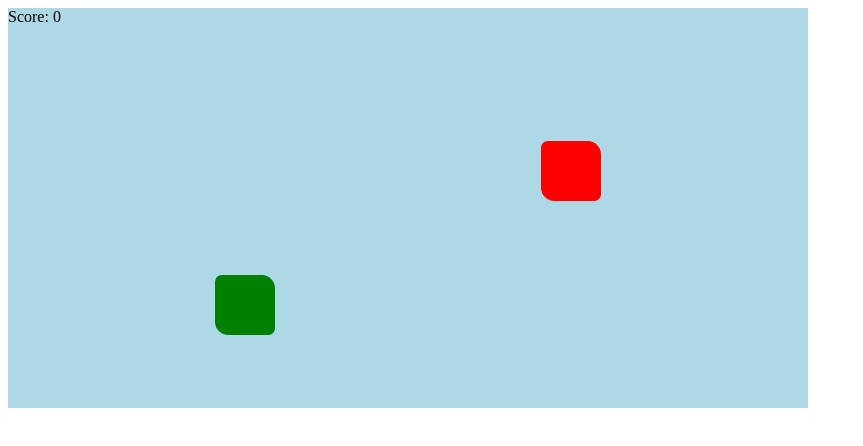
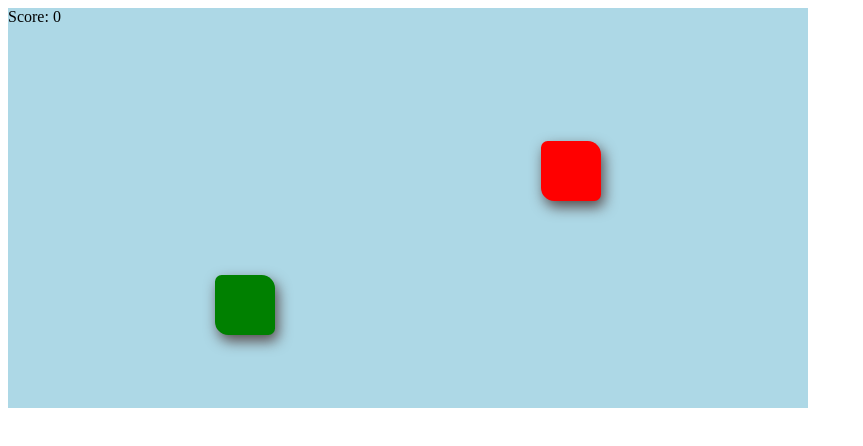
Before and after one commit to kaur91987-cmd/AnimationGame, a plain HTML site: page index.html in a window 1280 px wide. Shown: the whole page, without its empty margins (0-863 px from the left). Drawn offline with Linux system fonts and the light colour scheme.

Commit message:
add shadow in animation

```diff
--- a/style.css
+++ b/style.css
@@ -14,6 +14,7 @@
     bottom: 0;
     left: 0;
     border-radius: 20px 0px;
+    box-shadow: 3px 6px 14px rgb(87, 75, 75);
     position: absolute;
     animation: moveUp 3s linear infinite; /*Example animation*/
 
@@ -24,6 +25,7 @@
     height: 60px;
     border-radius: 20px 0px;
     background-color: green;
+    box-shadow: 3px 6px 14px rgb(87, 75, 75);
     position: absolute;
     bottom: 0;
     right: 0;
```
